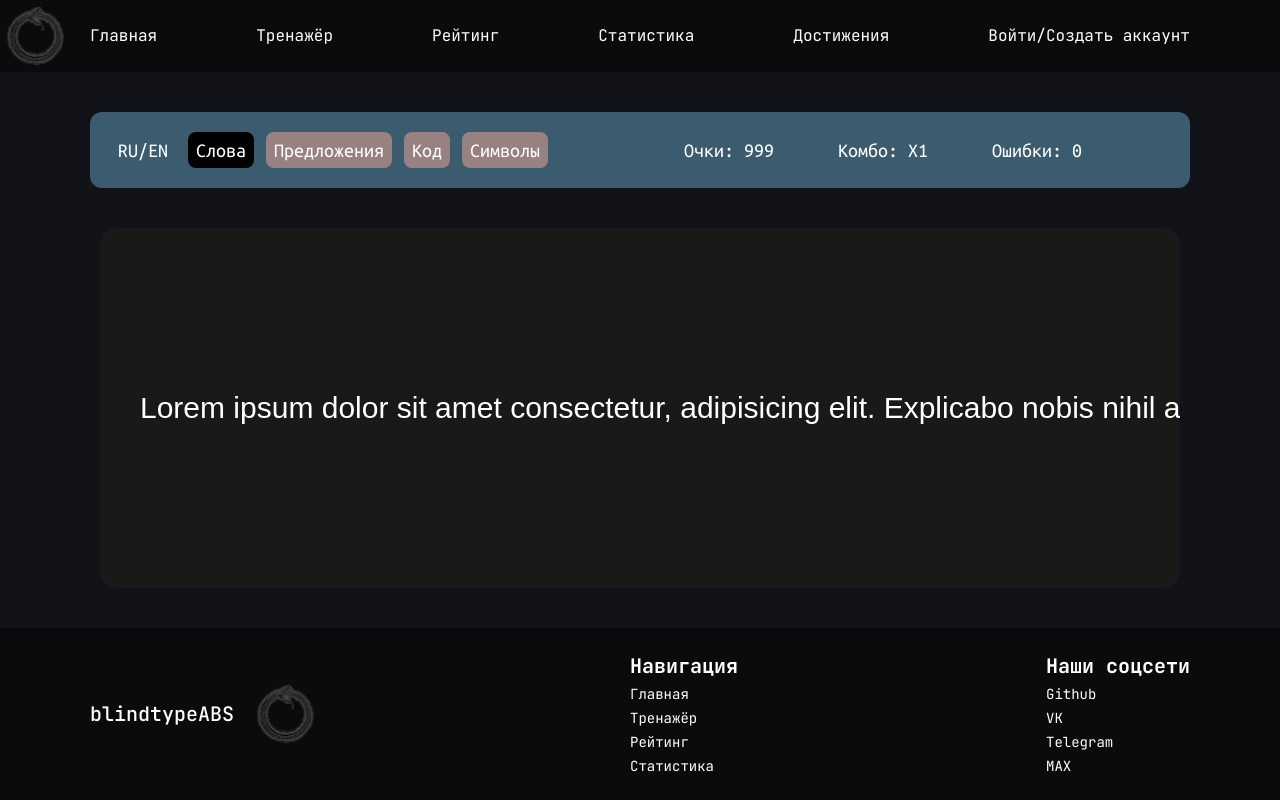
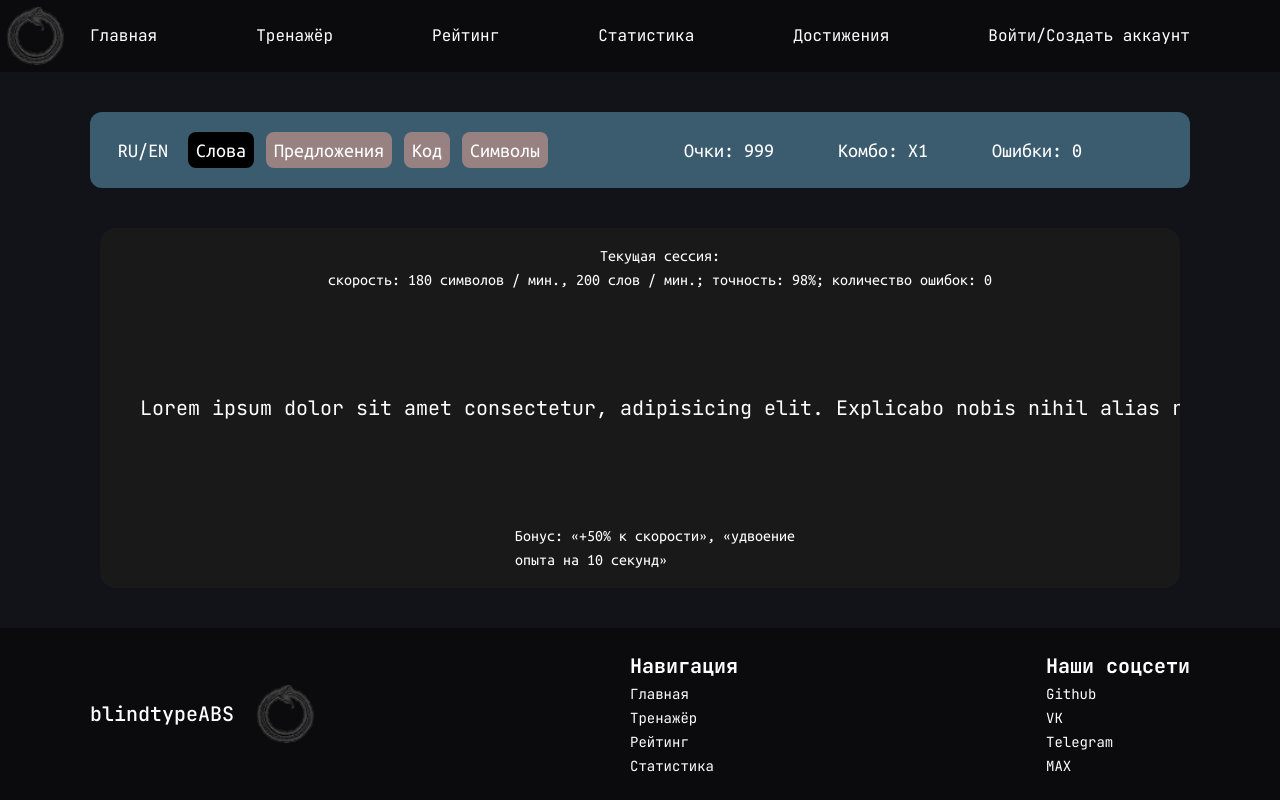
Before and after one commit to ABS-auraborus/touch-typing, a React (Vite) app in the folder frontend/: page /training in a window 1280 px wide. Built offline with nearby package versions, Linux system fonts and the light colour scheme.

Commit message:
feat(training): add current session statistics, add bonuses line

```diff
--- a/frontend/src/sections/Training/TextHolder.tsx
+++ b/frontend/src/sections/Training/TextHolder.tsx
@@ -1,12 +1,22 @@
 const TextHolder = () => {
   return (
-    <div className="flex items-center max-w-270 h-90 w-full pl-10 mx-auto bg-black-main my-10 text-3xl text-white overflow-hidden rounded-2xl">
-      <p className="overflow-hidden whitespace-nowrap">
+    <div className="flex flex-col justify-between max-w-270 h-90 w-full pl-10 py-4 mx-auto bg-black-main my-10 text-white overflow-hidden rounded-2xl">
+      <p className="flex flex-col font-ubuntu-r text-center text-base">
+        <span>
+          Текущая сессия: <br />
+          скорость: 180 символов / мин., 200 слов / мин.; точность: 98%;
+          количество ошибок: 0
+        </span>
+      </p>
+      <p className="overflow-hidden whitespace-nowrap font-jet-r text-xl">
         Lorem ipsum dolor sit amet consectetur, adipisicing elit. Explicabo
         nobis nihil alias repellendus suscipit, aliquam exercitationem fugit
         laboriosam ad culpa aliquid dicta labore dolorum commodi temporibus eos,
         eaque debitis ut.
       </p>
+      <span className="max-w-72.5 w-full mx-auto font-ubuntu-r text-base ">
+        Бонус: «+50% к скорости», «удвоение опыта на 10 секунд»
+      </span>
     </div>
   );
 };
```
